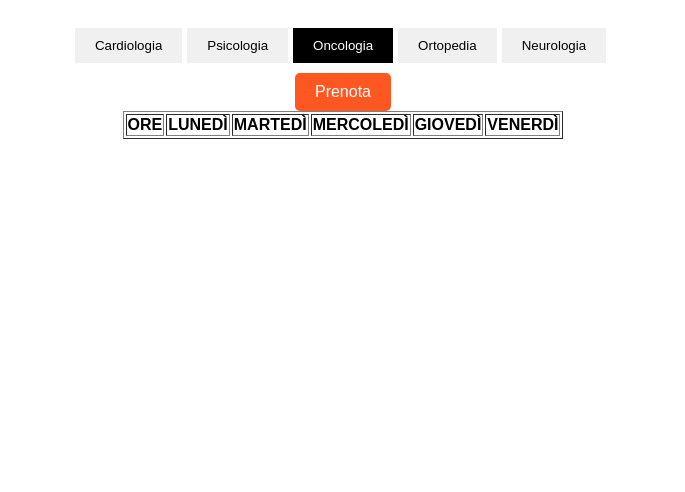
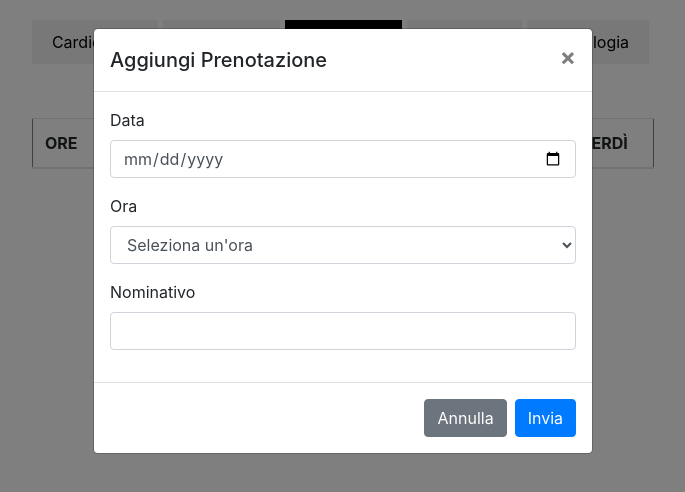
Before and after one commit to ThomasRodia/5CRodiaTacconiBarani_VisiteSpecialistiche, a website: page index.html in a window 1280 px wide. Both pictures are taken after a click on the button "Prenota". Shown: the whole page, without its empty margins (297-982 px from the left). Drawn offline with nearby package versions, Linux system fonts and the light colour scheme.

Commit message:
Creazione della modale

```diff
--- a/index.html
+++ b/index.html
@@ -1,4 +1,3 @@
-
 <!DOCTYPE html>
 <html lang="it">
   <head>
@@ -6,22 +5,27 @@
     <meta name="viewport" content="width=device-width, initial-scale=1.0" />
     <title>Pagina Prenotazioni</title>
     <link rel="stylesheet" href="style.css" />
+
+    <link rel="stylesheet" href="https://maxcdn.bootstrapcdn.com/bootstrap/4.5.2/css/bootstrap.min.css" />
   </head>
   <body>
-    <div id="specialty-tabs" class="header"></div>
-    <div id="controls"></div>
-    <div id="modale"></div>
-    <div id="tabelle"></div>
+
+    <div id="app">
+      <div id="specialty-tabs" class="header"></div>
+      <div id="controls"></div>
+      <div id="tabelle"></div>
+    </div>
+
+
+    <script src="https://code.jquery.com/jquery-3.5.1.slim.min.js"></script>
+    <script src="https://cdn.jsdelivr.net/npm/@popperjs/core@2.10.2/dist/umd/popper.min.js"></script>
+    <script src="https://maxcdn.bootstrapcdn.com/bootstrap/4.5.2/js/bootstrap.min.js"></script>
 
 
     <script src="main.js"></script>
-    <script src="form.js" ></script>
+    <script src="form.js"></script>
     <script src="table.js"></script>
     <script src="navbar.js"></script>
-
-
-
-
-
+    <script src="modal.js"></script>
   </body>
 </html>
--- a/main.js
+++ b/main.js
@@ -1,3 +1,5 @@
+console.log("main.js è stato caricato correttamente");
+
 const myToken = '4b85f2ba-f4e9-4ad7-8b80-562030ac3c33';
 const myKey = 'tesoro';
 const booker = createForm(document.getElementById("book"));//form su cui lavorare @simone Tacconi
--- /dev/null
+++ b/modal.js
@@ -0,0 +1,73 @@
+
+function createBookingModal() {
+
+    if (!document.getElementById("bookingModal")) {
+      const modalHTML = `
+        <div class="modal fade" id="bookingModal" tabindex="-1" role="dialog" aria-labelledby="bookingModalLabel" aria-hidden="true">
+          <div class="modal-dialog" role="document">
+            <div class="modal-content">
+              <div class="modal-header">
+                <h5 class="modal-title" id="bookingModalLabel">Aggiungi Prenotazione</h5>
+                <button type="button" class="close" data-dismiss="modal" aria-label="Close">
+                  <span aria-hidden="true">&times;</span>
+                </button>
+              </div>
+              <div class="modal-body">
+                <form id="bookingForm">
+                  <div class="form-group">
+                    <label for="appointmentDate">Data</label>
+                    <input type="date" class="form-control" id="appointmentDate" required>
+                  </div>
+                  <div class="form-group">
+                    <label for="appointmentTime">Ora</label>
+                    <select class="form-control" id="appointmentTime" required>
+                      <option value="">Seleziona un'ora</option>
+                      <option value="8">8:00</option>
+                      <option value="9">9:00</option>
+                      <option value="10">10:00</option>
+                      <option value="11">11:00</option>
+                      <option value="12">12:00</option>
+                    </select>
+                  </div>
+                  <div class="form-group">
+                    <label for="patientName">Nominativo</label>
+                    <input type="text" class="form-control" id="patientName" required>
+                  </div>
+                </form>
+              </div>
+              <div class="modal-footer">
+                <button type="button" class="btn btn-secondary" data-dismiss="modal">Annulla</button>
+                <button type="button" class="btn btn-primary" id="submitBooking">Invia</button>
+              </div>
+            </div>
+          </div>
+        </div>
+      `;
+      document.body.insertAdjacentHTML('beforeend', modalHTML);
+    }
+
+
+    $('#bookingModal').modal('show');
+
+
+    document.getElementById("submitBooking").onclick = function () {
+      const date = document.getElementById("appointmentDate").value;
+      const time = document.getElementById("appointmentTime").value;
+      const patientName = document.getElementById("patientName").value;
+
+      if (!date || !time || !patientName) {
+        alert("Per favore, compila tutti i campi.");
+        return;
+      }
+
+      const dateKey = formatDate(new Date(date));
+      if (!appointmentCache[dateKey]) {
+        appointmentCache[dateKey] = {};
+      }
+      appointmentCache[dateKey][time] = patientName;
+
+      $('#bookingModal').modal('hide');
+      document.getElementById("bookingForm").reset();
+      renderWeeklySchedule();
+    };
+  }
--- a/navbar.js
+++ b/navbar.js
@@ -1,4 +1,5 @@
-//Creo dizionario per le tipologie
+
+
 const specialties = {
   cardiology: "Cardiologia",
   psychology: "Psicologia",
@@ -7,9 +8,8 @@ const specialties = {
   neurology: "Neurologia"
 };
 
-
 const createSpecialtyTabs = (parentElement) => {
-    let activeIndex = 2; // L'indice del tab attivo iniziale
+  let activeIndex = 2;
   return {
     build: () => {
       return Object.keys(specialties).map((key, index) => {
@@ -32,18 +32,24 @@ const specialties = {
   };
 };
 
-  // Componente per creare il pulsante di prenotazione
+
 const createBookButton = (parentElement) => {
   return {
     render: () => {
       parentElement.innerHTML = `
-          <button class="book-button" onclick="bookAppointment()">Prenota</button>
+        <div style="display: flex; justify-content: center;">
+          <button class="book-button" id="bookAppointmentButton">Prenota</button>
+        </div>
       `;
+
+      document.getElementById("bookAppointmentButton").addEventListener("click", () => {
+        createBookingModal();
+      });
     }
   };
 };
 
-  // Inizializzazione dei componenti al caricamento della pagina
+
 const specialtyTabs = createSpecialtyTabs(document.getElementById("specialty-tabs"));
 const bookButton = createBookButton(document.getElementById("controls"));
 
--- a/style.css
+++ b/style.css
@@ -26,11 +26,15 @@ body {
 
   .book-button {
     padding: 10px 20px;
-    background-color: #ff5722;
-    color: #fff;
+    background-color: #2ecc71; /* Colore verde */
+    color: white; /* Testo bianco */
     border: none;
     border-radius: 5px;
-    font-size: 16px;
+    font-weight: bold;
     cursor: pointer;
-    transition: background-color 0.3s ease;
-}
+    transition: background-color 0.3s; /* Transizione per effetto hover */
+  }
+
+  .book-button:hover {
+    background-color: #27ae60; /* Colore verde più scuro al passaggio del mouse */
+  }
```
Lines whose indentation alone changed are shown as unchanged.
